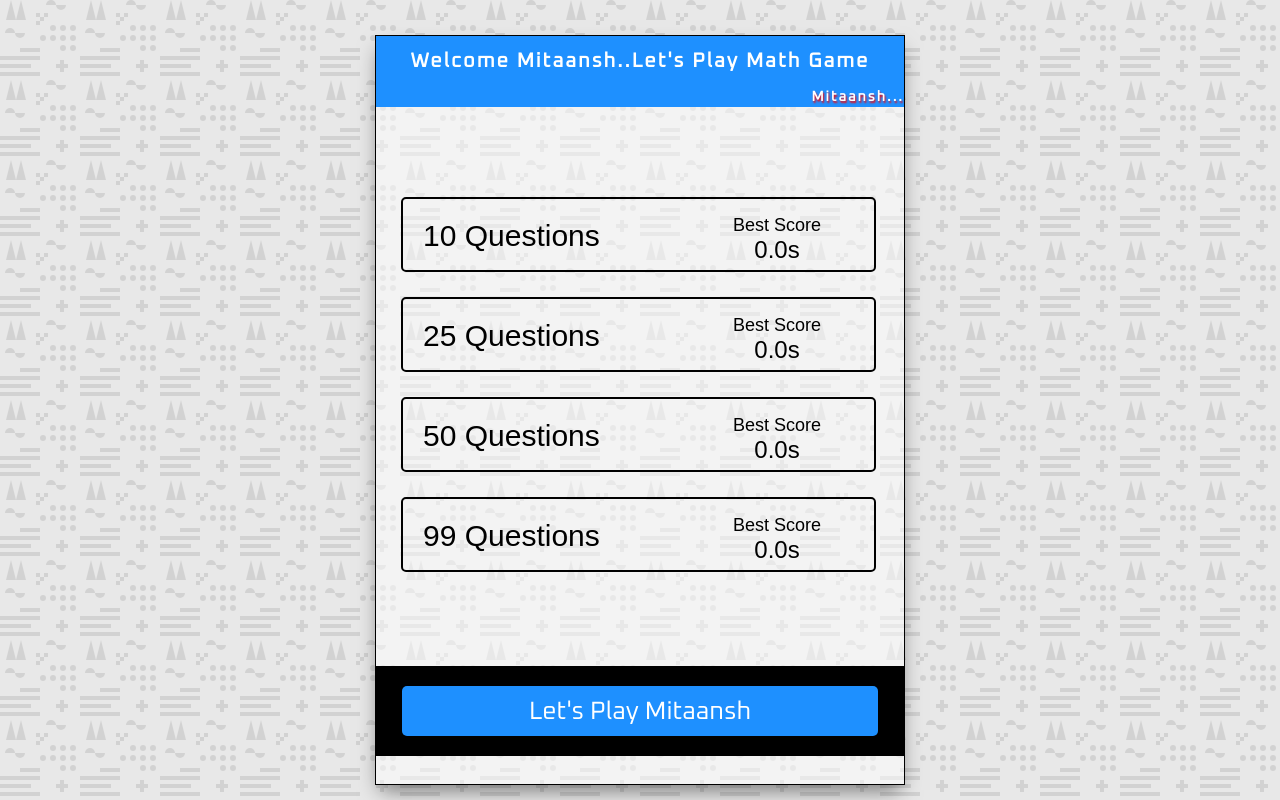
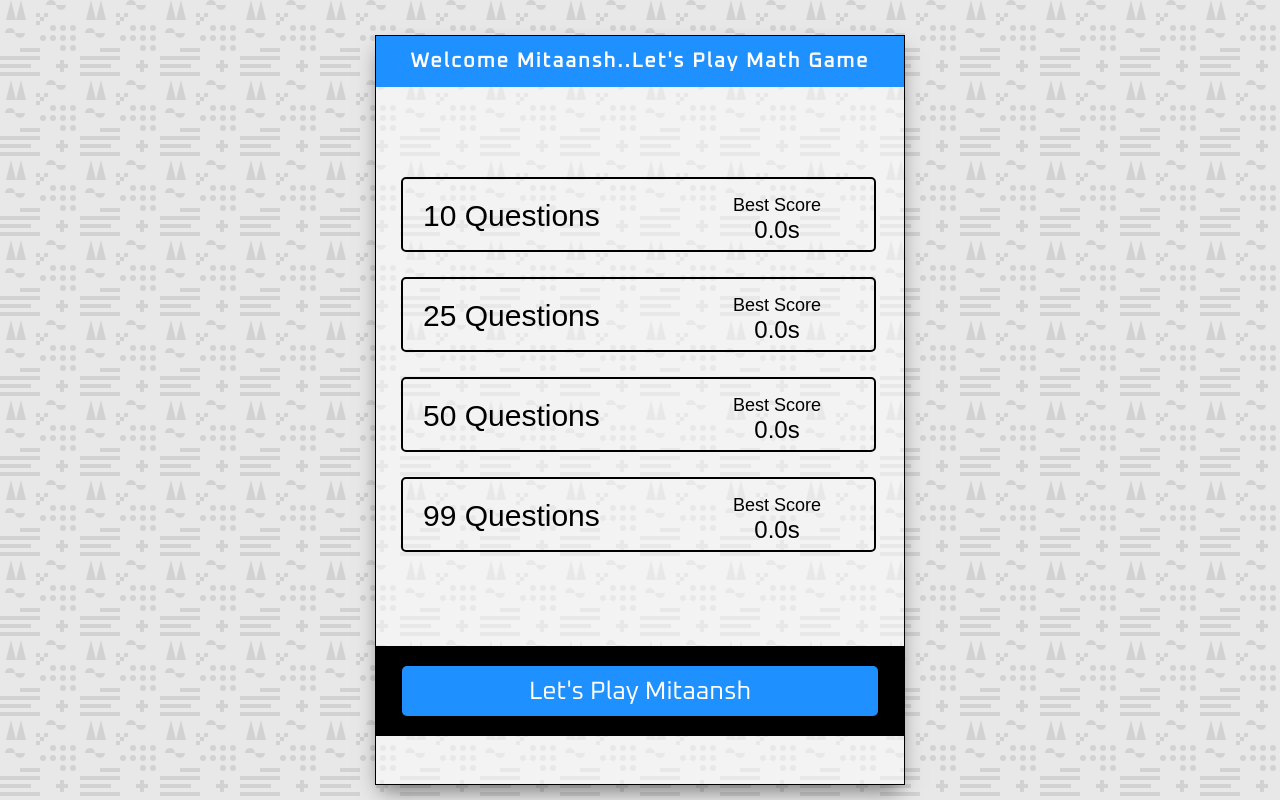
Before and after one commit to mitaansh/mitaansh.github.io, a plain HTML site: page index.html in a window 1280 px wide. Drawn offline with Linux system fonts and the light colour scheme; a web font is replaced by a local one.

Commit message:
Updated Index file

```diff
--- a/index.html
+++ b/index.html
@@ -15,10 +15,6 @@
             <h5>Welcome Mitaansh..Let's Play Math Game</h5>
         </div>
 
-        <div class="credits">
-
-            <h3>Mitaansh...</h3>
-        </div>
 
         <!-- Splash Page -->
         <div class="card" id="splash-page">
```
